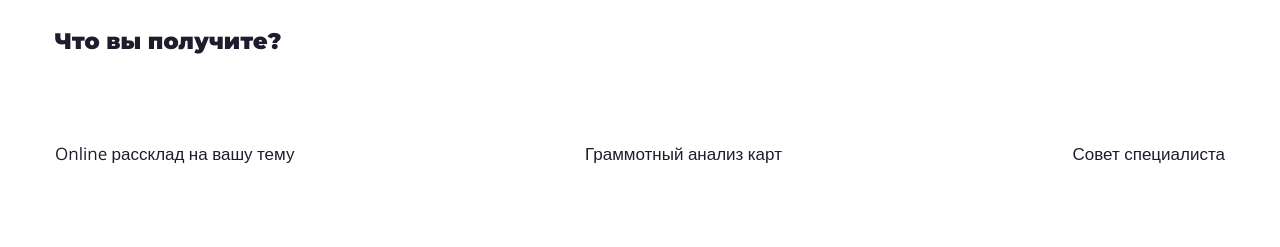
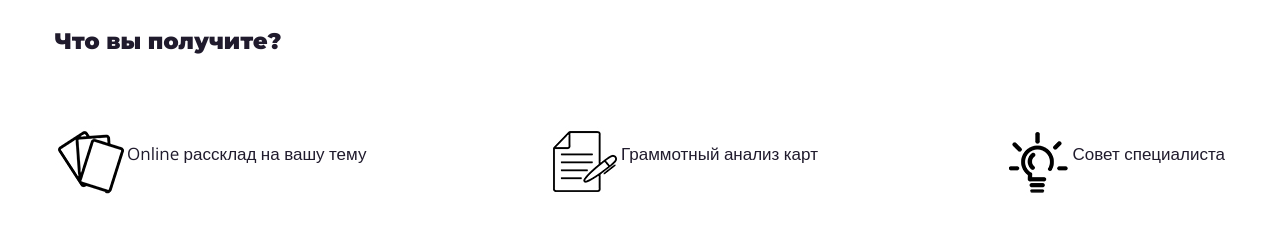
Before and after one commit to Okinaws/Nataro-website, a plain HTML site: page index.html in a window 1280 px wide. Shown: the part 920-1167 px from the top of the page. Drawn offline with nearby package versions, Linux system fonts and the light colour scheme.

Commit message:
Update index.html

```diff
--- a/index.html
+++ b/index.html
@@ -37,16 +37,19 @@
             <h2>Что вы получите?</h2>
             <div class="possibilities">
                 <div class="possibility pos1">
+                    <img src="icon1.jpg">
                     <p class="pos-title">
                         Online рассклад на вашу тему
                     </p>
                 </div>
                 <div class="possibility pos2">
+                    <img src="icon2.jpg">
                     <p class="pos-title">
                         Граммотный анализ карт
                     </p>
                 </div>
                 <div class="possibility pos3">
+                    <img src="icon3.jpg">
                     <p class="pos-title">
                         Совет специалиста
                     </p>
```
